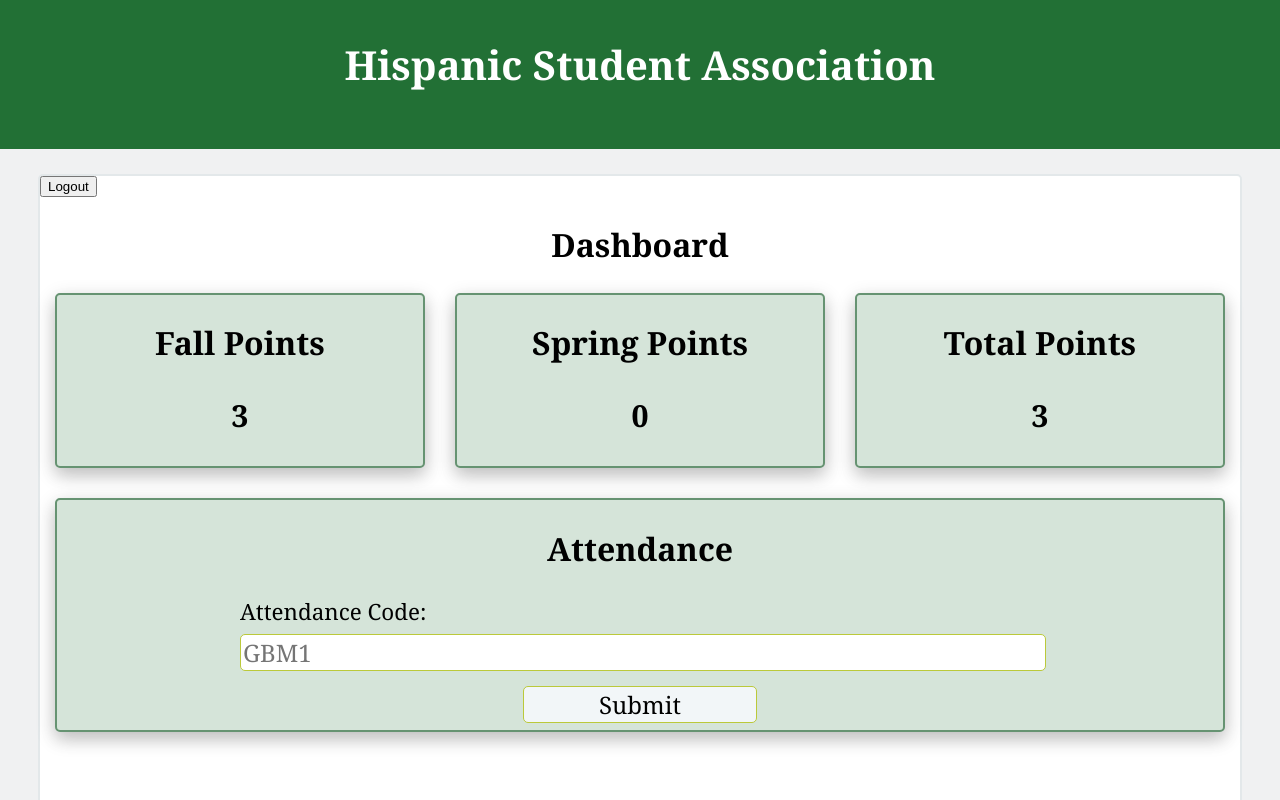
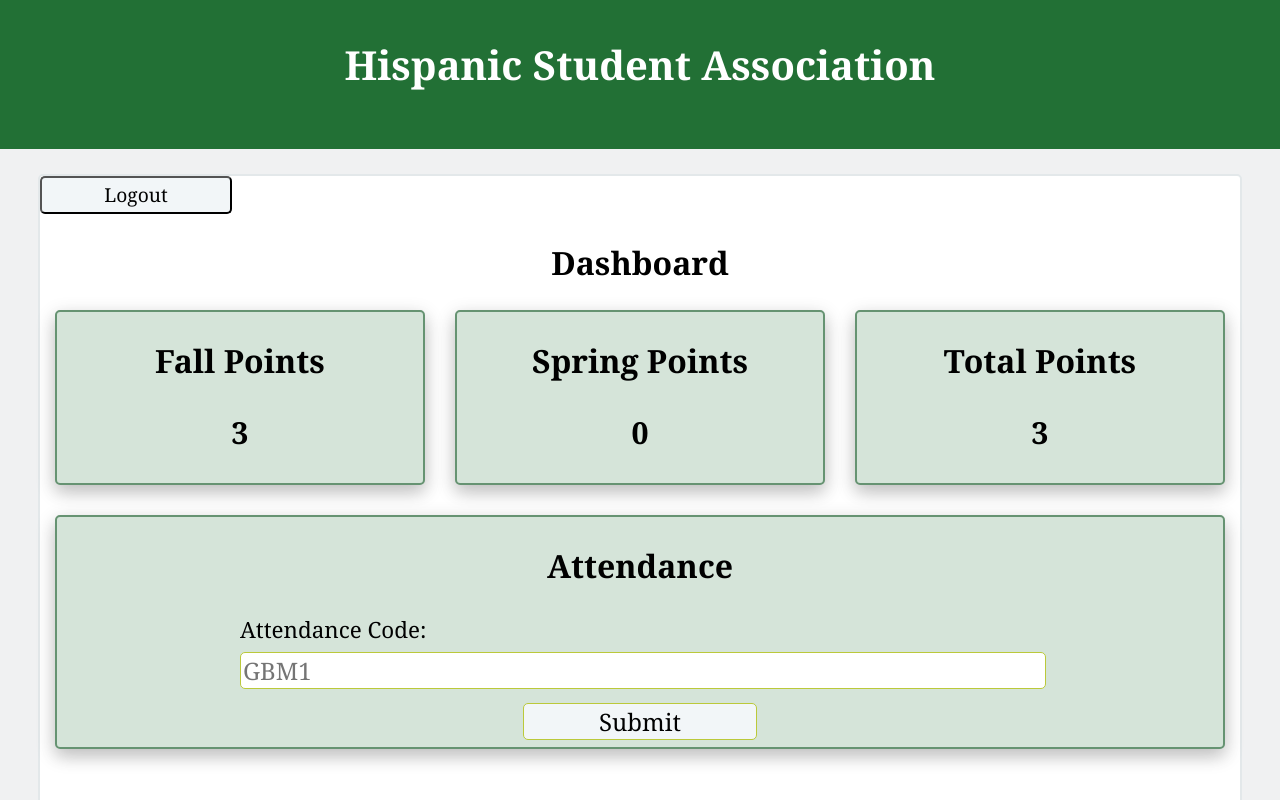
Before and after one commit to hsasecretary/hsapoints, a React (Create React App) app: page /dashboard in a window 1280 px wide. Shown: the top 800 px of the page. Built offline with nearby package versions, Linux system fonts and the light colour scheme; no server answers.

Commit message:
Fix css and remove create tier from dashboard

```diff
--- a/src/CreateCode.css
+++ b/src/CreateCode.css
@@ -67,3 +67,22 @@ input[type="submit"]:active
     padding-left: 10px;
     padding-right: 10px;
 }
+
+.subForm
+{
+    background-color: #d5e4d9;
+	border: 2px solid #669372;
+    flex: 1 1 auto;
+    width:25%;
+    margin-left: 15px;
+    margin-right: 15px;
+    margin-bottom: 15px;
+    border-radius: 5px;
+    box-shadow: 0 8px 16px 0 rgba(0,0,0,0.1), 0 6px 20px 0 rgba(0,0,0,0.19);
+}
+
+
+input[type="checkbox"]
+{
+    width:1em;
+}
--- a/src/Dashboard.js
+++ b/src/Dashboard.js
@@ -2,7 +2,6 @@ import './Dashboard.css';
 import Points from './Points'
 import Attendance from './Attendance';
 import CreateCode from './CreateCode';
-import CreateTier from './CreateTier';
 import Logout from './Logout';
 
 import React, { useEffect, useState } from "react";
@@ -49,7 +48,7 @@ function Dashboard() {
 			<br/>
 			<CreateCode />
 			<br/>
-			<CreateTier />
+
 		</div>
 	);
 }
--- a/src/Logout.css
+++ b/src/Logout.css
@@ -0,0 +1,23 @@
+button
+{
+	background-color:#f2f6f8;
+	min-width: 10em;
+    min-height: 2em;
+    border-radius: 5px;
+    font-size: 1.2em;
+    font-family: 'Georgia';
+}
+button:hover
+{
+	background-color:#cf6d6d;
+	border: 1px solid #bc0e0e;
+    box-shadow: 0 8px 16px 0 rgba(0,0,0,0.2), 0 6px 20px 0 rgba(0,0,0,0.19);
+
+}
+
+button:active
+{
+	background-color:#bc0e0e;
+    box-shadow: 0 8px 16px 0 rgba(0,0,0,0.5), 0 6px 20px 0 rgba(0,0,0,0.19);
+
+}
```
